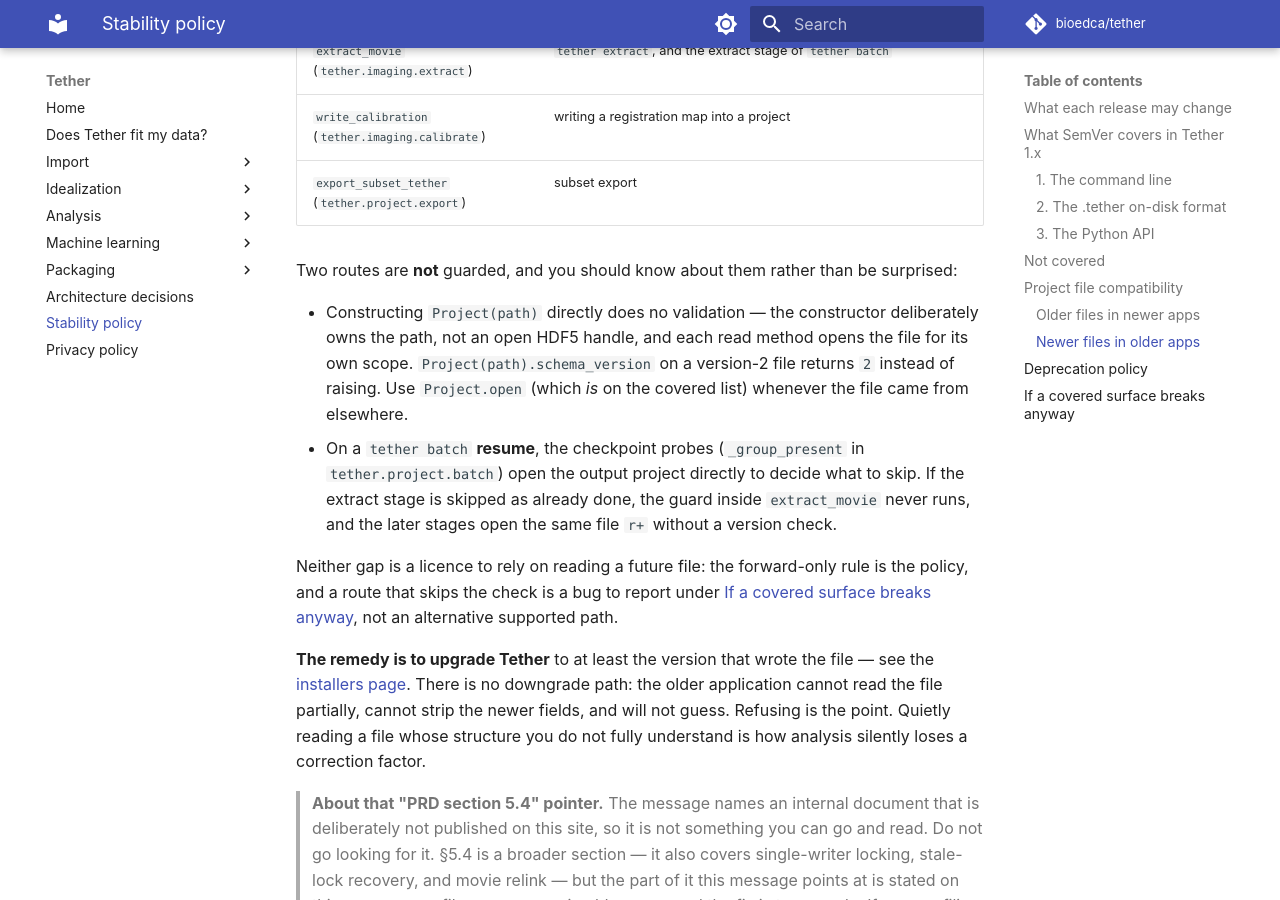
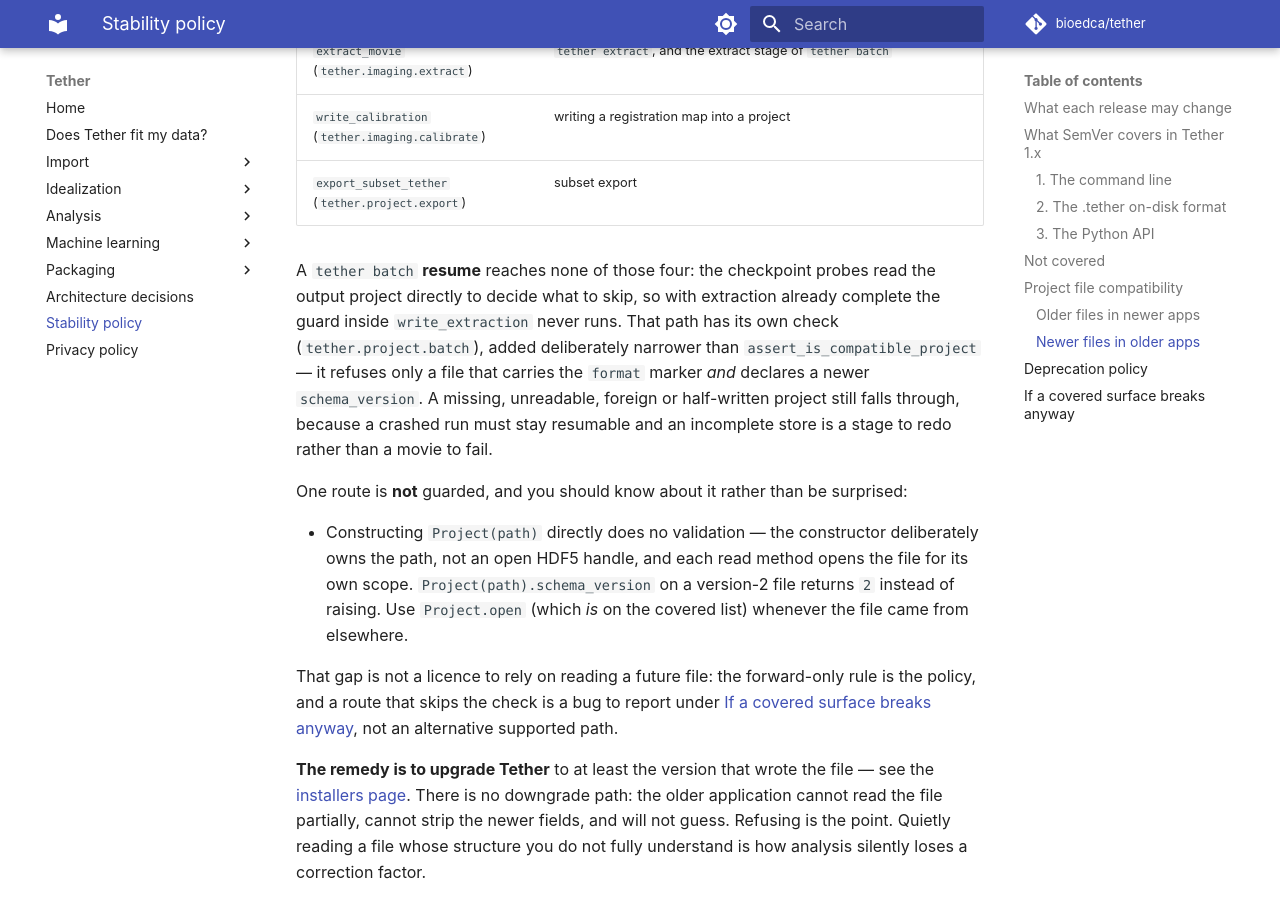
Before and after one commit to bioedca/tether, an MkDocs documentation site: the page built from docs/stability.md, in a window 1280 px wide and 900 px high, scrolled down 7067 px. Built offline with MkDocs 1.6.1 and Material for MkDocs 9.7.7, drawn with Linux system fonts in a browser that asks for light colours; comment, search, counter and statistics services are not loaded; the version menu is left out.

Commit message:
docs: the batch resume path is guarded now (#205)
#205 landed the guard this page documented as a gap, so the prose was stale
before it merged. Rewritten to describe what the batch resume path actually does:
it still reaches none of the four `assert_is_compatible_project` call sites, but
it now carries its own check, deliberately narrower — only a file with the
`format` marker *and* a newer `schema_version` is refused, so a missing,
unreadable, foreign or half-written project still falls through and a crashed run
stays resumable.

`Project(path)` remains the one unguarded route, and stays documented as such.

```diff
--- a/docs/stability.md
+++ b/docs/stability.md
@@ -198,18 +198,22 @@
 | `write_calibration` (`tether.imaging.calibrate`) | writing a registration map into a project |
 | `export_subset_tether` (`tether.project.export`) | subset export |
 
-Two routes are **not** guarded, and you should know about them rather than be surprised:
+A `tether batch` **resume** reaches none of those four: the checkpoint probes read the output
+project directly to decide what to skip, so with extraction already complete the guard inside
+`write_extraction` never runs. That path has its own check (`tether.project.batch`), added
+deliberately narrower than `assert_is_compatible_project` — it refuses only a file that
+carries the `format` marker *and* declares a newer `schema_version`. A missing, unreadable,
+foreign or half-written project still falls through, because a crashed run must stay
+resumable and an incomplete store is a stage to redo rather than a movie to fail.
+
+One route is **not** guarded, and you should know about it rather than be surprised:
 
 - Constructing `Project(path)` directly does no validation — the constructor deliberately
   owns the path, not an open HDF5 handle, and each read method opens the file for its own
   scope. `Project(path).schema_version` on a version-2 file returns `2` instead of raising.
   Use `Project.open` (which *is* on the covered list) whenever the file came from elsewhere.
-- On a `tether batch` **resume**, the checkpoint probes (`_group_present` in
-  `tether.project.batch`) open the output project directly to decide what to skip. If the
-  extract stage is skipped as already done, the guard inside `extract_movie` never runs, and
-  the later stages open the same file `r+` without a version check.
 
-Neither gap is a licence to rely on reading a future file: the forward-only rule is the
+That gap is not a licence to rely on reading a future file: the forward-only rule is the
 policy, and a route that skips the check is a bug to report under
 [If a covered surface breaks anyway](#if-a-covered-surface-breaks-anyway), not an
 alternative supported path.
```
